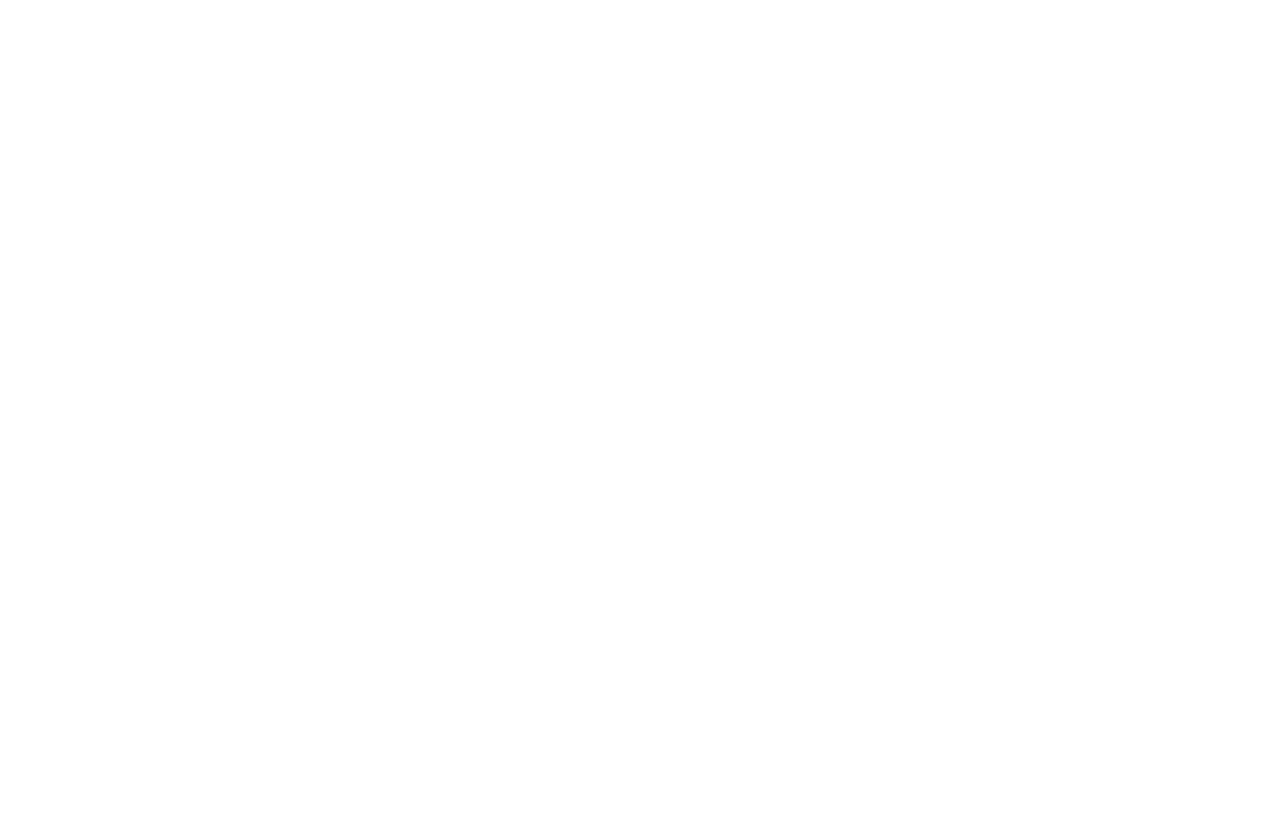
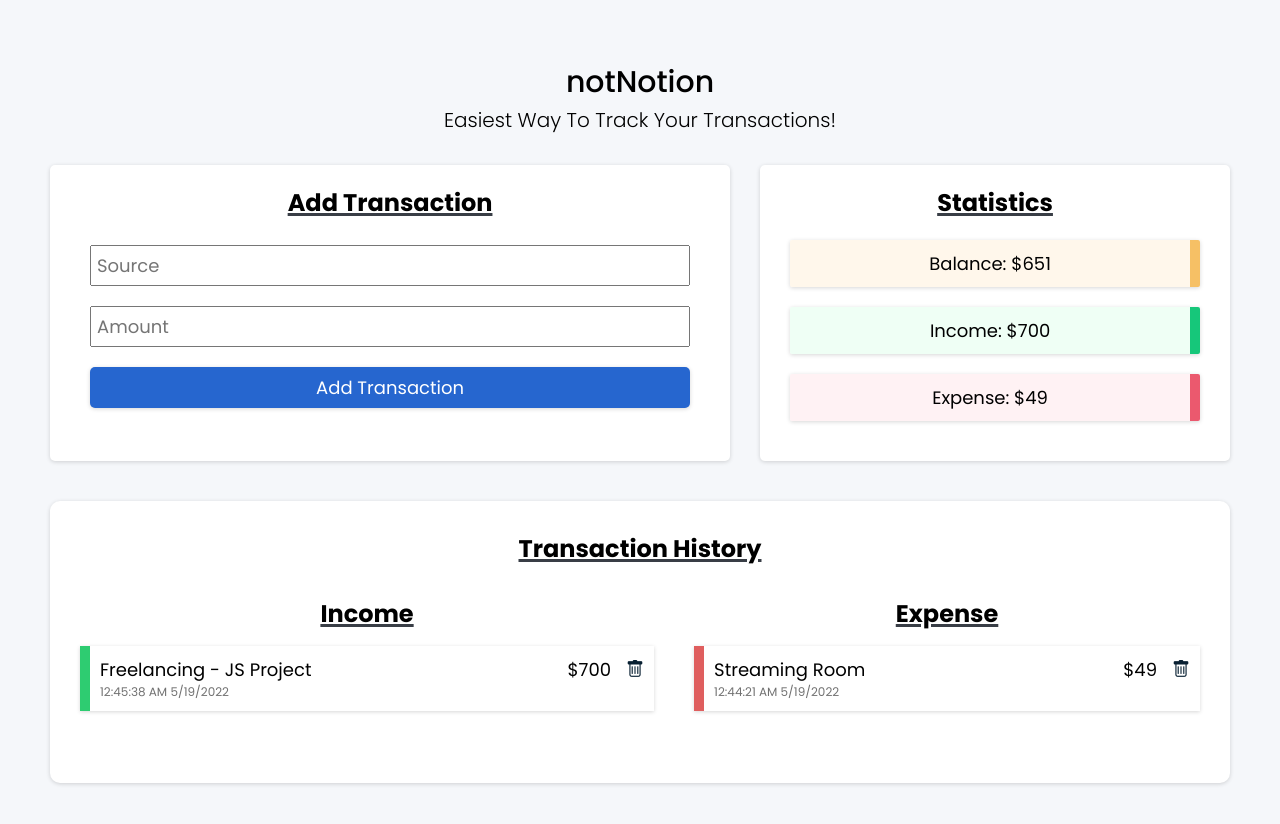
Before and after one commit to jglover16/budgetTracker, a plain HTML site: page index.html in a window 1280 px wide. Before the commit the page ends 800 px from the top, so only its background shows below. Drawn offline with nearby package versions, Linux system fonts and the light colour scheme.

Commit message:
Base html and css code

```diff
--- a/index.html
+++ b/index.html
@@ -2,10 +2,81 @@
 <html lang="en">
 <head>
     <meta charset="UTF-8">
+    <meta http-equiv="X-UA-Compatible" content="IE=edge">
     <meta name="viewport" content="width=device-width, initial-scale=1.0">
-    <title>Budget Tracker</title>
+    <title>Budget Tracker- Easiest Way To Track Your Transactions!</title>
+
+    <link rel="stylesheet" href="./style.css">
 </head>
 <body>
+    <main>
+        <div class="outer-wrap">
+            <div class="inner-wrap">
+                <section class="heading">
+                    <p class="title">notNotion</p>
+                    <p class="subtitle">Easiest Way To Track Your Transactions!</p>
+                </section>
+
+                <section class="transaction-control">
+                    <div class="actions">
+                        <h3>Add Transaction</h3>
+                        <form class="add">
+                            <input type="text" name="source" placeholder="Source" autocomplete="off">
+                            <input type="number" name="amount" placeholder="Amount" autocomplete="off">
+                            <input type="submit" value="Add Transaction">
+                        </form>
+                    </div>
+                    <div class="stats">
+                        <h3>Statistics</h3>
+                        <p class="balance">
+                            Balance: $<span id="balance">651</span>
+                        </p>
+                        <p class="income">
+                            Income: $<span id="income">700</span>
+                        </p>
+                        <p class="expense">
+                            Expense: $<span id="expense">49</span>
+                        </p>
+                    </div>
+                </section>
+
+                <section class="transaction-history">
+                    <h3>Transaction History</h3>
+                    <div class="records">
+                        <div class="income">
+                            <h3>Income</h3>
+                            <ul class="income-list">
+                                <li data-id="">
+                                    <p>
+                                        <span>Freelancing - JS Project</span>
+                                        <span id="time">12:45:38 AM 5/19/2022</span>
+                                    </p>
+                                    <span>$700</span>
+                                    <i class="bi bi-trash delete"></i>
+                                </li>
+                            </ul>
+                        </div>
+                        <div class="expense">
+                            <h3>Expense</h3>
+                            <ul class="expense-list">
+                                <li data-id="">
+                                    <p>
+                                        <span>Streaming Room</span>
+                                        <span id="time">12:44:21 AM 5/19/2022</span>
+                                    </p>
+                                    <span>$49</span>
+                                    <i class="bi bi-trash delete"></i>
+                                </li>
+                            </ul>
+                        </div>
+                    </div>
+
+                </section>
+            </div>
+        </div>
+    </main>
+
+    <script src="./main.js"></script>
 
 </body>
 </html>
--- a/style.css
+++ b/style.css
@@ -0,0 +1,188 @@
+@import url('https://fonts.googleapis.com/css2?family=Poppins:ital,wght@0,100;0,200;0,300;0,400;0,500;0,600;0,700;0,800;0,900;1,100;1,200;1,300;1,400;1,500;1,600;1,700;1,800;1,900&family=Roboto&display=swap');
+@import url("https://cdn.jsdelivr.net/npm/bootstrap-icons@1.8.2/font/bootstrap-icons.css");
+
+:root{
+    --box-shadow: rgba(0, 0, 0, 0.16) 0px 1px 4px;
+}
+
+* {
+    margin: 0;
+    padding: 0;
+    box-sizing: border-box;
+    font-size: 16px;
+    font-family: 'Poppins', sans-serif;
+    text-decoration: none;
+    list-style: none;
+}
+
+h3{
+    text-align: center;
+    margin-bottom: 15px;
+    text-decoration: underline solid #393E46 3px;
+    font-size: 24px;
+}
+
+.outer-wrap{
+    width: 100%;
+    min-height: 100vh;
+    background-color: #F5F7FA;
+    padding: 30px;
+}
+
+.inner-wrap{
+    max-width: 1200px;
+    margin: auto;
+}
+
+.heading {
+    margin: 30px auto;
+    padding: 0px 20px;
+}
+
+.heading .title{
+    font-size: 30px;
+    color: #000000;
+    font-weight: 500;
+    text-align: center;
+}
+
+.heading .subtitle{
+    font-size: 20px;
+    color: #000000;
+    font-weight: 300;
+    text-align: center;
+}
+
+.transaction-control{
+    display: flex;
+    justify-content: space-around;
+    flex-wrap: wrap;
+    gap: 10px;
+    margin: 30px auto;
+}
+
+.actions, .stats{
+    flex-grow: 1;
+    background-color: #FFFFFF;
+    padding: 20px;
+    box-shadow: var(--box-shadow);
+    border-radius: 5px;
+    margin: 0px 10px;
+}
+
+.actions .add{
+    display: flex;
+    flex-direction: column;
+    margin: 10px;
+}
+
+.actions .add input{
+    font-size: 18px;
+    padding: 5px;
+    margin: 10px;
+}
+
+.actions .add input[type="submit"]{
+    padding: 7px 15px;
+    border-radius: 5px;
+    border: 0px;
+    background-color: #2666CF;
+    color: #FFFFFF;
+    cursor: pointer;
+    box-shadow: var(--box-shadow);
+}
+
+.stats p{
+    background-color: #bed7ff;
+    margin: 20px 10px;
+    padding: 10px 20px;
+    box-shadow: var(--box-shadow);
+    font-size: 18px;
+    border-radius: 2px;
+    text-align: center;
+}
+
+.stats p.balance{
+    background-color: #fff2dd92;
+    border-right: 10px solid #F6C065;
+}
+
+.stats p.income{
+    background-color: #e7fff1ad;
+    border-right: 10px solid #16c77a;
+}
+
+.stats p.expense{
+    background-color: #ffeef0bb;
+    border-right: 10px solid #EB596E;
+}
+
+.stats p span{
+    font-size: 18px;
+}
+
+.transaction-history{
+    margin: 40px 10px;
+    background-color: #FFFFFF;
+    border-radius: 10px;
+    padding: 30px 0px;
+    box-shadow: var(--box-shadow);
+}
+
+.records{
+    display: flex;
+    justify-content: space-around;
+    flex-wrap: wrap;
+    gap: 20px;
+    margin: 20px;
+}
+
+.records div{
+    flex-grow: 1;
+    padding: 10px;
+}
+
+.records li{
+    display: flex;
+    justify-content: space-between;
+    background-color: #FFFFFF;
+    padding: 10px;
+    margin: 12px 0px;
+    min-width: 250px;
+    box-shadow: var(--box-shadow);
+    font-size: 18px;
+}
+
+.records .income li{
+    border-left: 10px solid #2ECC71;
+}
+
+.records .expense li{
+    border-left: 10px solid #DF5E5E;
+}
+
+.records li p:first-child{
+    flex-grow: 1;
+    display: flex;
+    flex-direction: column;
+}
+
+.records span{
+    font-size: 18px;
+}
+
+.records span#time{
+    color: #717171;
+    font-size: 12px;
+}
+
+.records i.delete{
+    margin-left: 15px;
+    color: #082032;
+    cursor: pointer;
+    font-size: 18px;
+}
+
+.records i.delete:hover{
+    color: #B42B51;
+}
```
